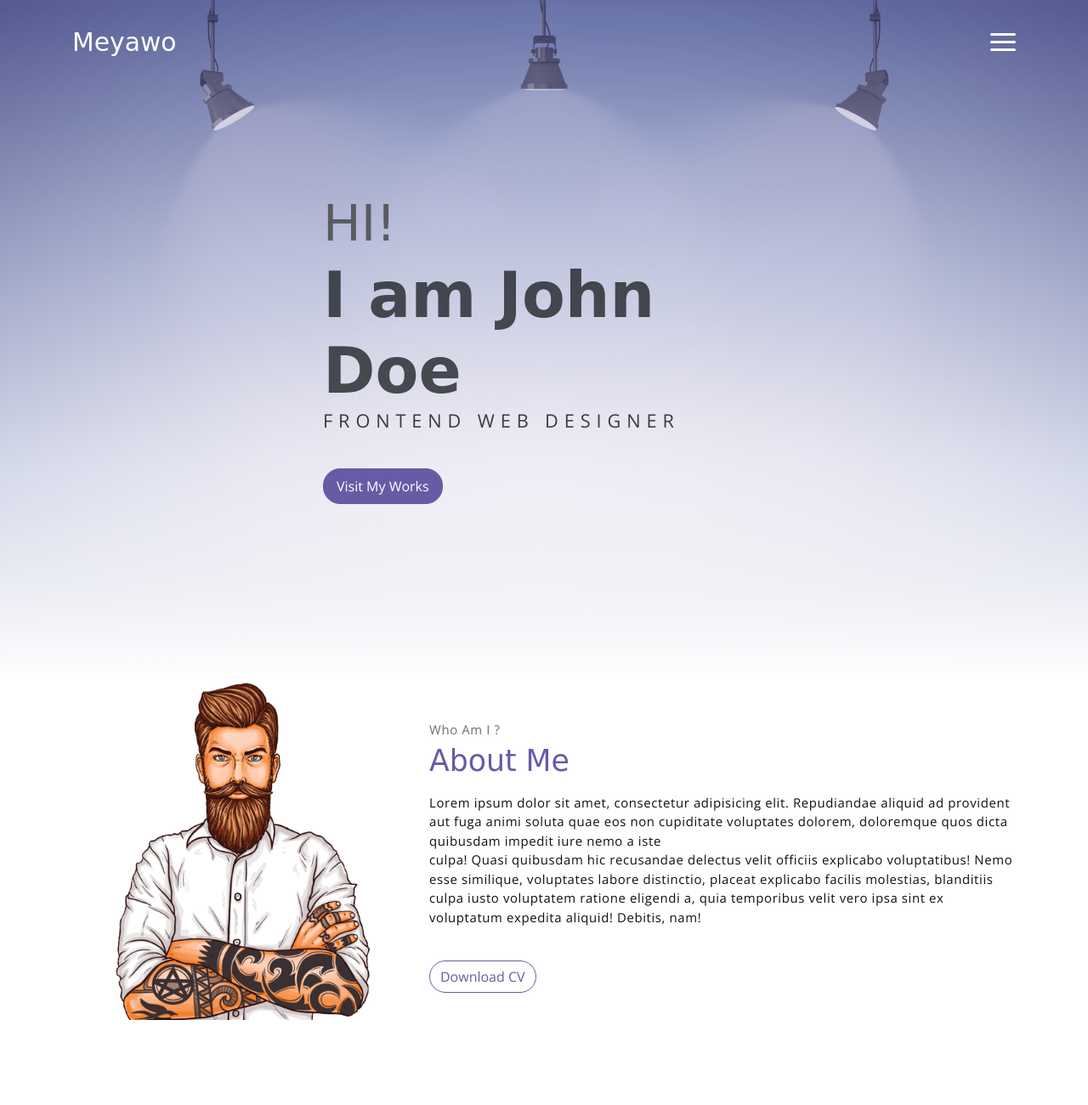
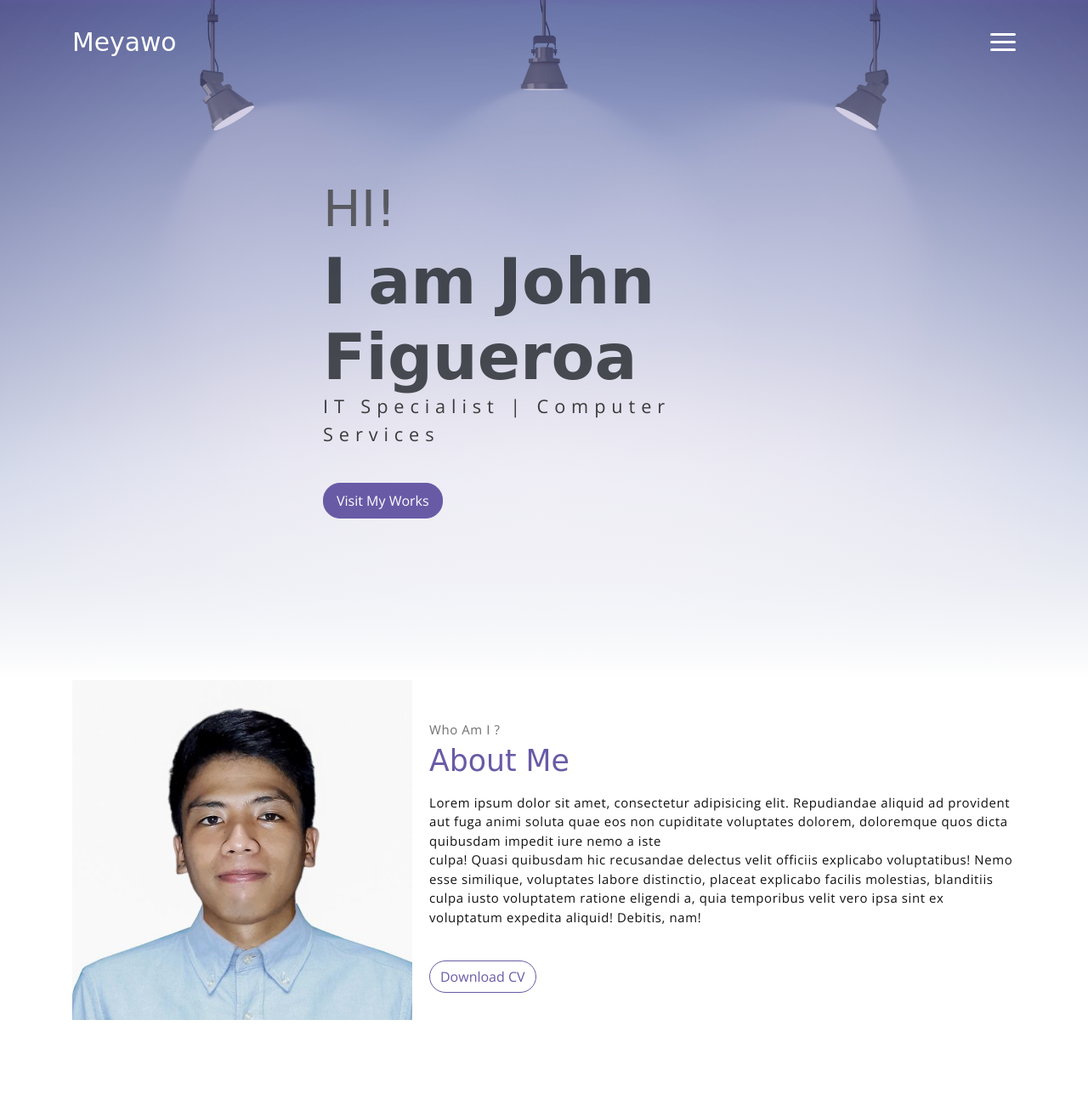
Before and after one commit to juaquinfigueroa2k19/johnfigueroa2.github.io, a plain HTML site: page index.html in a window 1280 px wide. Shown: the top 1300 px of the page at 85% size. Drawn offline with nearby package versions, Linux system fonts and the light colour scheme; a web font is replaced by a local one.

Commit message:
fix patch

```diff
--- a/index.html
+++ b/index.html
@@ -6,7 +6,7 @@
     <meta name="viewport" content="width=device-width, initial-scale=1, shrink-to-fit=no">
     <meta name="description" content="Start your development with Meyawo landing page.">
     <meta name="author" content="Devcrud">
-    <title>Meyawo Landing page | Free Bootstrap 4.3.x landing page</title>
+    <title>JohnFigueroa | Portfolio</title>
     <!-- font icons -->
     <link rel="stylesheet" href="assets/vendors/themify-icons/css/themify-icons.css">
     <!-- Bootstrap + Meyawo main styles -->
@@ -56,9 +56,9 @@
         <div class="header-content container">
             <h1 class="header-title">
                 <span class="up">HI!</span>
-                <span class="down">I am John Doe</span>
+                <span class="down">I am John Figueroa</span>
             </h1>
-            <p class="header-subtitle">FRONTEND WEB DESIGNER</p>
+            <p class="header-subtitle">IT Specialist | Computer Services</p>
 
             <button class="btn btn-primary">Visit My Works</button>
         </div>
@@ -71,7 +71,7 @@
             <!-- about wrapper -->
             <div class="about">
                 <div class="about-img-holder">
-                    <img src="assets/imgs/man.png" class="about-img"
+                    <img src="assets/imgs/me.jpg" class="about-img"
                         alt="Download free bootstrap 4 landing page, free boootstrap 4 templates, Download free bootstrap 4.1 landing page, free boootstrap 4.1.1 templates, meyawo Landing page">
                 </div>
                 <div class="about-caption">
```
Also changed, not shown: assets/imgs/me.jpg (added).
